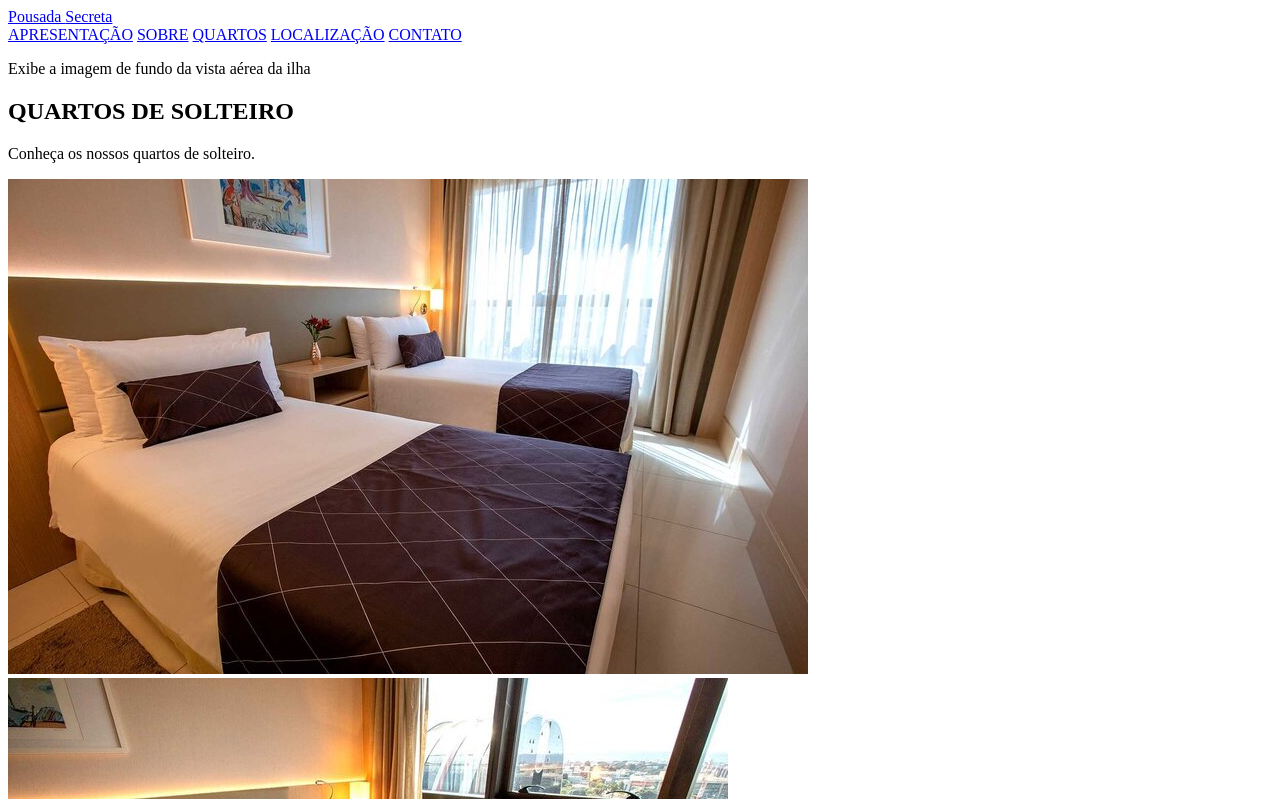
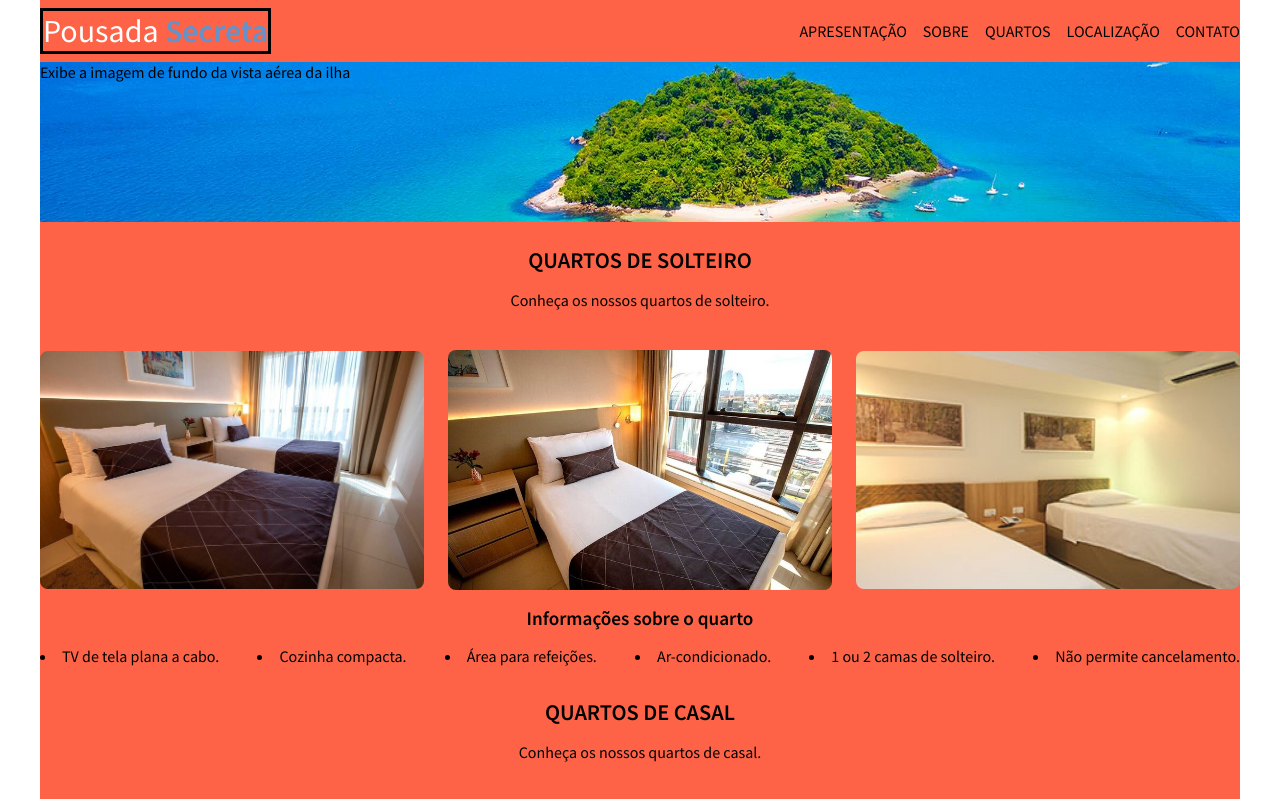
Before and after one commit to fnmoura/devmedia-frontend-missoes, a website: page Missao10/src/quartos.html in a window 1280 px wide. Shown: the top 799 px of the page. Drawn offline with Linux system fonts and the light colour scheme.

Commit message:
Atualização da página dos quartos e dos passos da missão.

```diff
--- a/Missao10/src/css/quartos.css
+++ b/Missao10/src/css/quartos.css
@@ -0,0 +1,124 @@
+/* #region ESTILOS GERAIS */
+* {
+    margin: 0;
+    padding: 0;
+    box-sizing: border-box;
+}
+
+body {
+    font-family: 'Source Sans Pro', sans-serif;
+    font-size: 16px;
+}
+
+a {
+    text-decoration: none;
+    color: black;
+}
+
+.container-geral {
+    width: 100%;
+    max-width: 1200px;
+    margin: 0 auto;
+    background-color: tomato;
+}
+
+.container-flex {
+    display: flex;
+    flex-flow: row wrap;
+    justify-content: space-between;
+    align-items: center;
+    gap: 16px;
+    padding: 8px 0;
+}
+
+/* #endregion */
+
+
+/* #region ESTILOS DO CABEÇALHO */
+.container-cabecalho {
+    display: flex;
+    flex-flow: row wrap;
+    justify-content: space-between;
+    align-items: center;
+    gap: 16px;
+
+    padding: 16px 0;
+    border: black 3px solid;
+}
+
+#link-logo-topo {
+    font-size: 2em;
+    color: #fff;
+    border: black 3px solid;
+}
+
+#link-logo-topo span {
+    font-weight: 600;
+    color: #6592c9;
+}
+
+/* #endregion */
+
+
+/* #region ESTILOS DO BANNER */
+.container-banner {
+    width: 100%;
+    height: 160px;
+    background-image: url('../assets/img-fundo.jpg');
+    background-size: cover;
+    background-position: top;
+}
+
+/* #endregion */
+
+
+/* #region ESTILOS DOS QUARTOS */
+.quartos {
+    text-align: center;
+}
+
+.container-apresentacao-quartos {
+    padding: 8px 0 32px 0;
+    text-align: center;
+    color: #000;
+}
+
+.container-apresentacao-quartos h2 {
+    font-size: 1.4em;
+    font-weight: 600;
+    padding: 16px 0;
+}
+
+.container-apresentacao-quartos p {
+    font-size: 1.0em;
+}
+
+.quartos img {
+    width: 100%;
+    max-width: 32%;
+    border-radius: 8px;
+}
+
+.container-informacao-quartos h3 {
+    font-size: 1.2em;
+    font-weight: 600;
+    padding: 8px 0;
+}
+
+.container-lista {
+    list-style-position: inside;
+}
+
+
+
+/* #endregion */
+
+
+/* #region ESTILOS DO RODAPÉ */
+
+#container-rodape {
+    color: white;
+    text-align: center;
+}
+
+/* #endregion */
--- a/Missao10/src/quartos.html
+++ b/Missao10/src/quartos.html
@@ -16,11 +16,9 @@
 
 <body>
     <header id="cabecalho">
-        <div class="container">
-            <div>
-                <a id="link-logo-topo" href="index.html">Pousada <span>Secreta</span></a>
-            </div>
-            <nav id="menu-topo">
+        <div class="container-geral container-flex">
+            <a id="link-logo-topo" href="index.html">Pousada <span>Secreta</span></a>
+            <nav id="container-menu-topo" class="container-flex">
                 <a href="index.html#apresentacao">APRESENTAÇÃO</a>
                 <a href="index.html#sobre">SOBRE</a>
                 <a href="#">QUARTOS</a>
@@ -31,24 +29,24 @@
     </header>
 
     <main id="conteudo">
-        <div class="container">
-            <section class="banner">
+        <div class=container-geral>
+            <section class="container-banner">
                 <p>Exibe a imagem de fundo da vista aérea da ilha</p>
             </section>
 
-            <section id="quartos-solteiro" class="">
-                <div>
+            <section id="quartos-solteiro" class="quartos">
+                <div class="container-apresentacao-quartos">
                     <h2>QUARTOS DE SOLTEIRO</h2>
                     <p>Conheça os nossos quartos de solteiro.</p>
                 </div>
-                <div>
+                <div class="container-flex">
                     <img src="./assets/quarto-solteiro1.jpg" alt="Quarto de solteiro 1">
                     <img src="./assets/quarto-solteiro2.jpg" alt="Quarto de solteiro 2">
                     <img src="./assets/quarto-solteiro3.jpg" alt="Quarto de solteiro 3">
                 </div>
-                <div>
+                <div class="container-informacao-quartos">
                     <h3>Informações sobre o quarto</h3>
-                    <ul>
+                    <ul class="container-flex container-lista">
                         <li>TV de tela plana a cabo.</li>
                         <li>Cozinha compacta.</li>
                         <li>Área para refeições.</li>
@@ -59,19 +57,19 @@
                 </div>
             </section>
 
-            <section id="quartos-casal" class="">
-                <div>
+            <section id="quartos-casal" class="quartos">
+                <div class="container-apresentacao-quartos">
                     <h2>QUARTOS DE CASAL</h2>
                     <p>Conheça os nossos quartos de casal.</p>
                 </div>
-                <div>
+                <div class="container-flex">
                     <img src="./assets/quarto-casal1.jpg" alt="Quarto de casal 1">
                     <img src="./assets/quarto-casal2.jpg" alt="Quarto de casal 2">
                     <img src="./assets/quarto-casal3.jpg" alt="Quarto de casal 3">
                 </div>
-                <div>
+                <div class="container-informacao-quartos">
                     <h3>Informações sobre o quarto</h3>
-                    <ul>
+                    <ul class="container-flex container-lista">
                         <li>TV de tela plana a cabo.</li>
                         <li>Cozinha compacta.</li>
                         <li>Área para refeições.</li>
@@ -82,19 +80,19 @@
                 </div>
             </section>
 
-            <section id="quartos-familia" class="">
-                <div>
+            <section id="quartos-familia" class="quartos">
+                <div class="container-apresentacao-quartos">
                     <h2>QUARTOS DE FAMÍLIA</h2>
                     <p>Conheça os nossos quartos família.</p>
                 </div>
-                <div>
+                <div class="container-flex">
                     <img src="./assets/quarto-familia1.jpg" alt="Quarto de família 1">
                     <img src="./assets/quarto-familia2.jpg" alt="Quarto de família 2">
                     <img src="./assets/quarto-familia3.jpg" alt="Quarto de família 3">
                 </div>
-                <div>
+                <div class="container-informacao-quartos">
                     <h3>Informações sobre o quarto</h3>
-                    <ul>
+                    <ul class="container-flex container-lista">
                         <li>TV de tela plana a cabo.</li>
                         <li>Cozinha compacta.</li>
                         <li>Área para refeições.</li>
@@ -108,8 +106,8 @@
     </main>
 
     <footer id="rodape">
-        <div id="conteiner-rodape">
-            <div class="container-contato">
+        <div id="container-rodape">
+            <div class="container-geral container-contato">
                 <h2>Entre em contato conosco:</h2>
                 <div>
                     <a class="itens-contato" href="https://maps.app.goo.gl/yci7gKvqvaHidMpE9" target="_blank"
@@ -135,7 +133,7 @@
                     </a>
                 </div>
             </div>
-            <div class="container">
+            <div class=container-geral>
                 <p class="texto-copyright">@ copyright - Desenvolvido por <span class="nome-desenvolvedor">Fábio
                         Moura</span></p>
             </div>
```
Also changed, not shown: Missao10/docs/PassosMissoes.md (+7 -0 lines).
